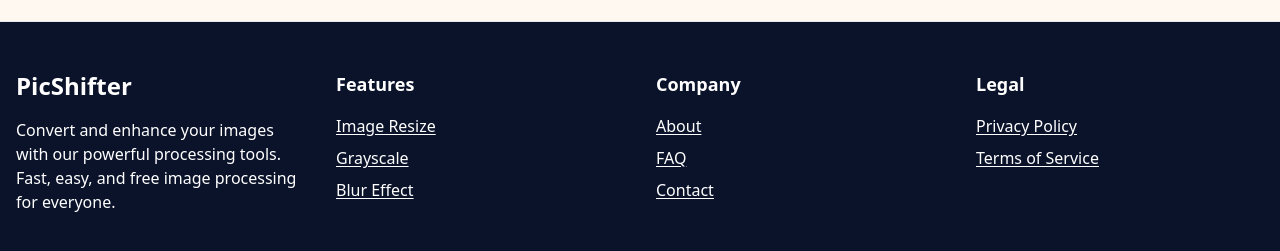
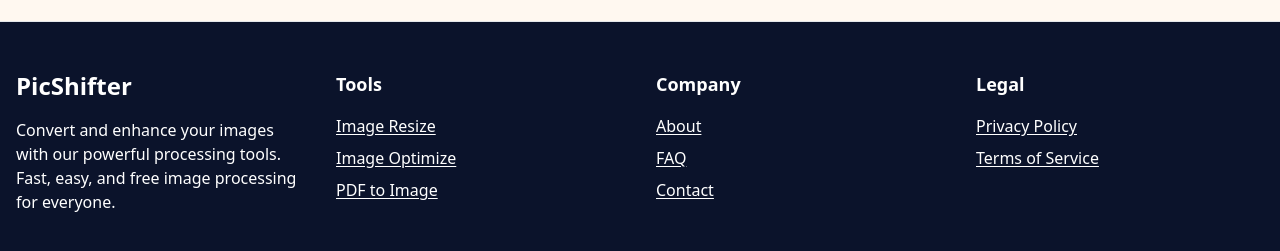
Before and after one commit to Freundlyapps/PicShifter, a Next.js app: page / in a window 1280 px wide. Shown: the part 1498-1749 px from the top of the page. Built offline with nearby package versions, Linux system fonts and the light colour scheme.

Commit message:
The Footer component has been updated to replace the Features column with Tools.

```diff
--- a/app/components/Footer.tsx
+++ b/app/components/Footer.tsx
@@ -6,11 +6,11 @@ export default function Footer() {
 
   const sections = [
     {
-      title: 'Features',
+      title: 'Tools',
       links: [
-        { name: 'Image Resize', href: '#' },
-        { name: 'Grayscale', href: '#' },
-        { name: 'Blur Effect', href: '#' }
+        { name: 'Image Resize', href: '/resize' },
+        { name: 'Image Optimize', href: '/optimize' },
+        { name: 'PDF to Image', href: '/pdf-to-image' }
       ]
     },
     {
```
